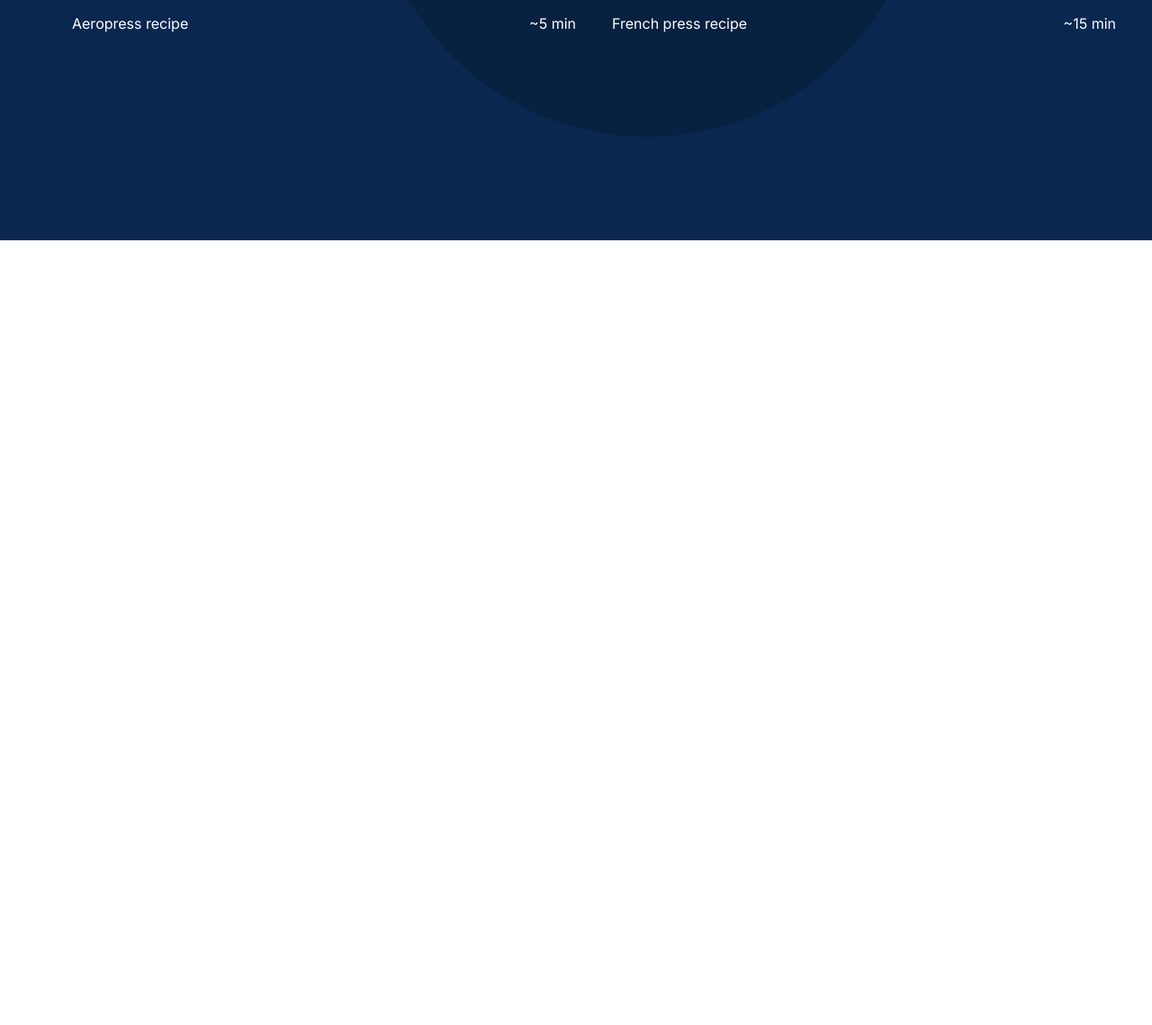
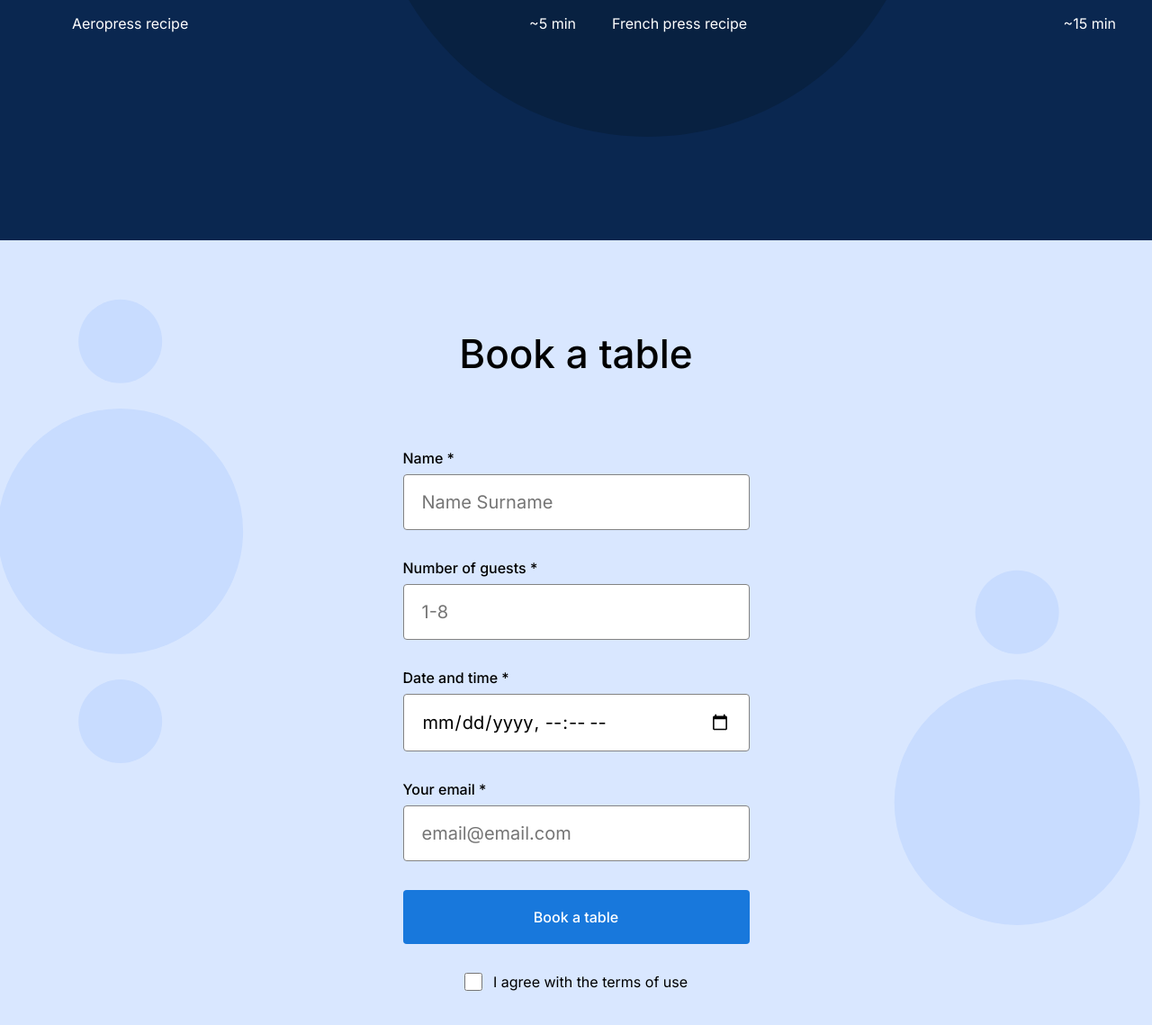
Before and after one commit to lu-guzman/se_project_coffeeshop, a plain HTML site: page index.html in a window 1280 px wide. Shown: the part 1435-2574 px from the top of the page at 90% size. Before the commit the page ends 1702 px from the top, so only its background shows below. Drawn offline with Linux system fonts and the light colour scheme.

Commit message:
project part 3/4

```diff
--- a/index.html
+++ b/index.html
@@ -112,7 +112,63 @@
             </li>
           </ul>
         </section>
-        <section id="reservations" class="reservation"></section>
+        <section id="reservations" class="reservation">
+          <h2 class="reservation__title">Book a table</h2>
+          <form class="reservation__form form">
+            <fieldset class="form__fieldset">
+              <label for="name-input" class="form__label">
+                Name *
+                <input
+                  class="form__input"
+                  id="name-input"
+                  type="text"
+                  placeholder="Name Surname"
+                  required
+              /></label>
+              <label for="guests-input" class="form__label"></label>
+              Number of guests *
+              <input
+                class="form__input"
+                id="guests-input"
+                type="number"
+                min="1"
+                max="8"
+                placeholder="1-8"
+                required
+              />
+              <label for="datetime-input" class="form__label">
+                Date and time *
+                <input
+                  class="form__input"
+                  id="datetime-input"
+                  type="datetime-local"
+                  required
+              /></label>
+              <label for="email-input" class="form__label">
+                Your email *
+                <input
+                  class="form__input"
+                  id="email-input"
+                  type="email"
+                  placeholder="email@email.com"
+                  required
+              /></label>
+            </fieldset>
+            <button class="form__button">Book a table</button>
+            <label
+              for="terms-input"
+              class="form__label form__label_type_checkbox"
+            >
+              <input
+                class="form__checkbox"
+                id="terms-input"
+                type="checkbox"
+                required
+              />
+              I agree with the terms of use
+            </label>
+          </form>
+        </section>
         <section id="menu" class="menu"></section>
         <section id="contacts" class="about"></section>
       </main>
--- a/pages/index.css
+++ b/pages/index.css
@@ -139,3 +139,82 @@
   display: flex;
   justify-content: space-between;
 }
+
+.reservation {
+  padding: 100px 0 120px;
+  background-color: #d9e7ff;
+  background-size: cover;
+  background-position: center;
+  background-image: url(../images/background_reservation.svg);
+}
+
+.reservation__title {
+  margin: 0 0 80px;
+  text-align: center;
+  font-family: "Inter", "Arial", sans-serif;
+  font-style: normal;
+  font-weight: 500;
+  font-size: 44px;
+  line-height: 52px;
+}
+
+.reservation__form {
+  margin: 0 auto;
+}
+
+.form {
+  max-width: 385px;
+}
+
+.form__fieldset {
+  margin: 0;
+  padding: 0;
+  border: none;
+  font-family: Inter;
+  font-style: normal;
+  font-weight: 500;
+  font-size: 16px;
+  line-height: 20px;
+}
+
+.form__input {
+  display: block;
+  width: 100%;
+  padding: 15px 20px;
+  box-sizing: border-box;
+  margin: 8px 0 32px;
+  border: 1px solid #838383;
+  border-radius: 4px;
+  font-family: Inter;
+  font-style: normal;
+  font-weight: normal;
+  font-size: 20px;
+  line-height: 30px;
+}
+
+.form__button {
+  width: 100%;
+  border: none;
+  padding: 20px 0;
+  background-color: #1878dc;
+  border-radius: 4px;
+  color: #fff;
+  margin-bottom: 32px;
+  font-family: Inter;
+  font-style: normal;
+  font-weight: 500;
+  font-size: 16px;
+  line-height: 20px;
+}
+
+.form__checkbox {
+  border-radius: 2px;
+  width: 20px;
+  height: 20px;
+}
+
+.form__label_type_checkbox {
+  display: flex;
+  gap: 12px;
+  justify-content: center;
+}
```
Also changed, not shown: vendor/normalize.css.
